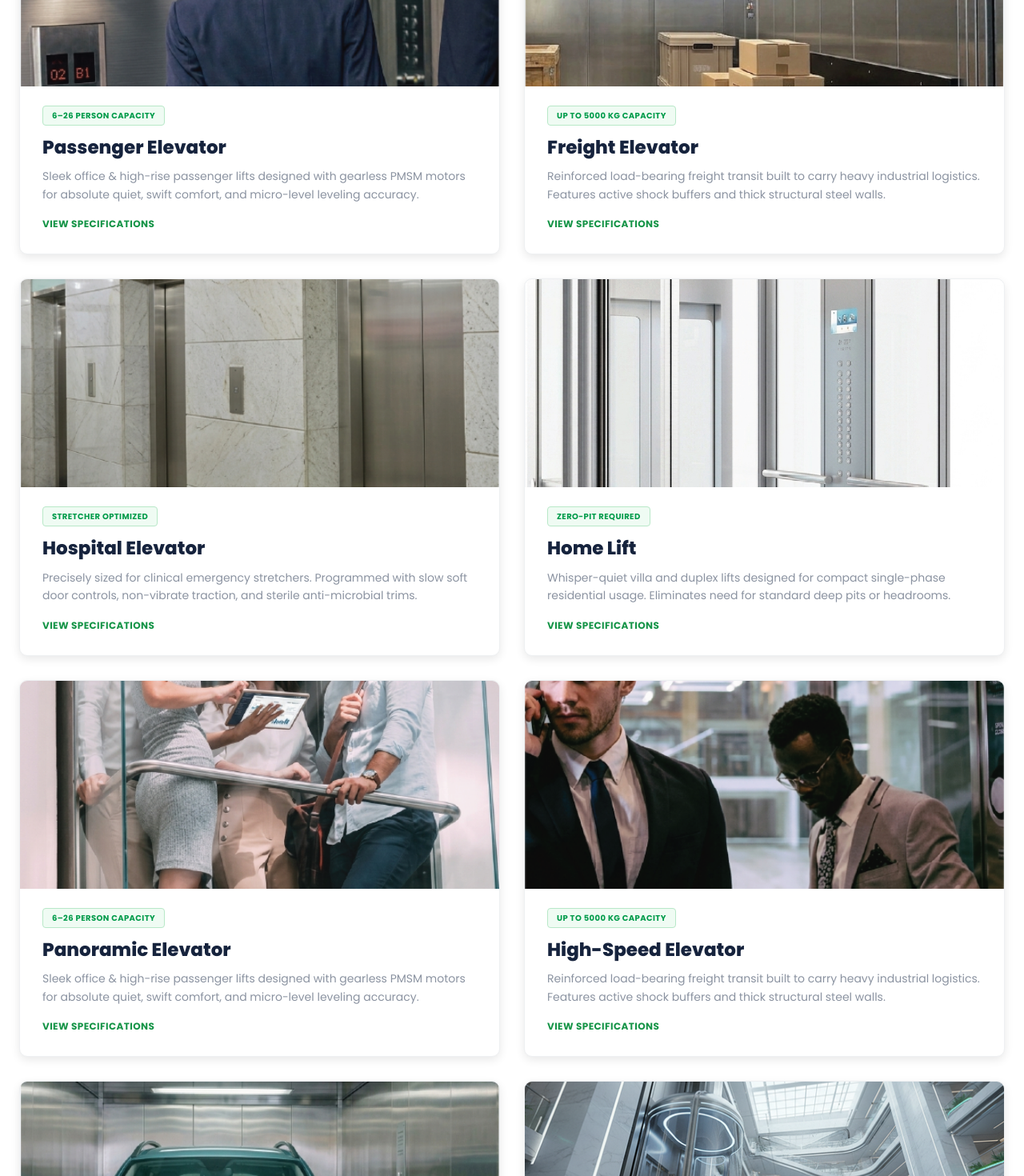
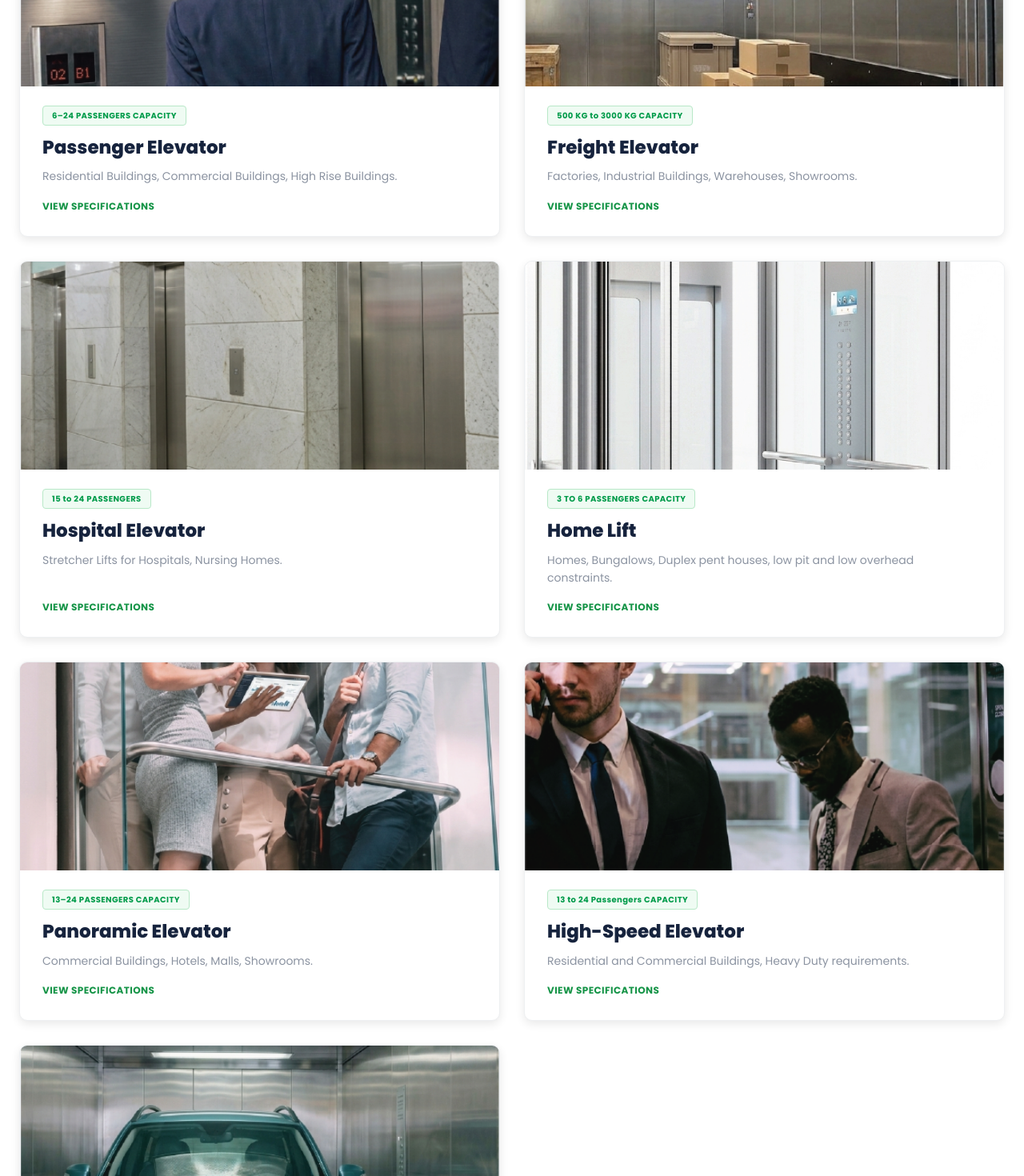
Before and after one commit to Divyanimankar/Raj-elevator, a React (Vite) app: page /products in a window 1280 px wide. Shown: the part 900-2370 px from the top of the page at 80% size. Built offline with nearby package versions, Linux system fonts and the light colour scheme.

Commit message:
Images Remaining

```diff
--- a/src/pages/Home.css
+++ b/src/pages/Home.css
@@ -289,6 +289,7 @@ font-family: "Inter", sans-serif; */
   transition:
     transform 0.2s ease,
     box-shadow 0.2s ease;
+  cursor: pointer;
 }
 
 .heroFourthSectionCard:hover {
--- a/src/pages/Home.jsx
+++ b/src/pages/Home.jsx
@@ -1,4 +1,5 @@
 import { Link } from 'react-router-dom';
+import { useNavigate } from "react-router-dom";
 import CTASection from '../components/CTASection.jsx';
 import {IMG,products,projects} from '../data/siteData.js';
 import './Home.css';
@@ -35,47 +36,47 @@ import capsuleLift from "../assets/images/capsule.png";
 
 const benefits=['Highly energy efficient gearless machines saving up to 40% power','Integrated microprocessor control systems for seamless floor leveling','Robust safety components including ARD (Automatic Rescue Device)']
 
-const productss = [
-  {
-    name: "Passenger Elevator",
-    image: IMG.passenger,
-     tag: "Sleek, high-capacity cabins engineered with PMSM Gearless machinery for smart office towers and premium residential developments."
-  },
-  {
-    name: "Freight Elevator",
-    image: IMG.freight,
-    tag: "Ultra-heavy duty freight solutions with reinforced mechanical structures. Built to withstand punishing industrial logistics.', image:IMG.freight, desc:'Reinforced load-bearing freight transit built for industrial logistics, factories and warehouses."  },
-  {
-    name: "Hospital Elevator",
-    image: IMG.hospital,
-    tag: "Sized for smooth stretcher transit. Features micro-leveling accuracy, slow door closing, and sterile, quiet-ride cabin design."
-  },
-  {
-    name: "Home Lift",
-    image: IMG.home,
-    tag:"Compact, stylish, single-phase lifts requiring zero overhead or pit space. Seamlessly integrated into luxury villas.', image:IMG.home, desc:'Whisper-quiet home lift solutions for compact single-phase residential spaces."
-  },
-  {
-    name: "Panoramic Elevator",
-    image: IMG.panoramic,
-    tag: "Advanced multi-level parking solutions featuring precise mechanical structural guidance and auto-door gate coordination."
-  },
-  {
-    name: "High-Speed Elevator",
-    image: IMG.highSpeed,
-    tag: "Aesthetic architectural glass capsules providing stunning external panoramas. Designed as dynamic visual elements.', image:IMG.office, desc:'Fast, stable vertical transport engineered for demanding commercial towers."
-  },
-  {
-    name: "Car Lift",
-    image: IMG.car,
-    tag: "'Supercharged transit operating up to 6.0 m/s. Integrated with smart dispatch controls and active vibration damping.', image:IMG.mall, desc:'A premium visual statement for malls, hotels and landmark buildings."
-  },
-  {
-    name: "Capsule Elevator",
-    image: IMG.capsule,
-    tag: "Unique custom geometry shapes including rounded, oval, and pentagonal glass cabins for bespoke architectural layouts.', image:IMG.office, desc:'Fast, stable vertical transport engineered for demanding commercial towers."
-  },
-];
+// const productss = [
+//   {
+//     name: "Passenger Elevator",
+//     image: IMG.passenger,
+//      tag: "Sleek, high-capacity cabins engineered with PMSM Gearless machinery for smart office towers and premium residential developments."
+//   },
+//   {
+//     name: "Freight Elevator",
+//     image: IMG.freight,
+//     tag: "Ultra-heavy duty freight solutions with reinforced mechanical structures. Built to withstand punishing industrial logistics.', image:IMG.freight, desc:'Reinforced load-bearing freight transit built for industrial logistics, factories and warehouses."  },
+//   {
+//     name: "Hospital Elevator",
+//     image: IMG.hospital,
+//     tag: "Sized for smooth stretcher transit. Features micro-leveling accuracy, slow door closing, and sterile, quiet-ride cabin design."
+//   },
+//   {
+//     name: "Home Lift",
+//     image: IMG.home,
+//     tag:"Compact, stylish, single-phase lifts requiring zero overhead or pit space. Seamlessly integrated into luxury villas.', image:IMG.home, desc:'Whisper-quiet home lift solutions for compact single-phase residential spaces."
+//   },
+//   {
+//     name: "Panoramic Elevator",
+//     image: IMG.panoramic,
+//     tag: "Advanced multi-level parking solutions featuring precise mechanical structural guidance and auto-door gate coordination."
+//   },
+//   {
+//     name: "High-Speed Elevator",
+//     image: IMG.highSpeed,
+//     tag: "Aesthetic architectural glass capsules providing stunning external panoramas. Designed as dynamic visual elements.', image:IMG.office, desc:'Fast, stable vertical transport engineered for demanding commercial towers."
+//   },
+//   {
+//     name: "Car Lift",
+//     image: IMG.car,
+//     tag: "'Supercharged transit operating up to 6.0 m/s. Integrated with smart dispatch controls and active vibration damping.', image:IMG.mall, desc:'A premium visual statement for malls, hotels and landmark buildings."
+//   },
+//   {
+//     name: "Capsule Elevator",
+//     image: IMG.capsule,
+//     tag: "Unique custom geometry shapes including rounded, oval, and pentagonal glass cabins for bespoke architectural layouts.', image:IMG.office, desc:'Fast, stable vertical transport engineered for demanding commercial towers."
+//   },
+// ];
 
 const steps = [
   { number: "01", title: "Project Communication/proposal", desc: "Project Communication/proposal " },
@@ -101,7 +102,10 @@ const sliderLogos = [
   ...clientLogos,
 ];
 
-export default function Home(){return (
+export default function Home(){
+
+  const navigate = useNavigate();
+  return (
 <>
 
 
@@ -251,7 +255,7 @@ export default function Home(){return (
   <div className="heroFourthSectionGrid">
 
     {/* Passenger Elevator */}
-    <div className="heroFourthSectionCard">
+    <div className="heroFourthSectionCard" onClick={() => navigate("/products/passenger-elevator")}>
       <img
         className="heroFourthSectionImage"
         src={passengerLift}
@@ -280,8 +284,7 @@ export default function Home(){return (
         </div>
 
         <p className="heroFourthSectionDescription">
-          Sleek, high-capacity cabins engineered with PMSM Gearless machinery
-          for smart office towers.
+         Residential Buildings, Commercial Buildings, High Rise Buildings.
         </p>
 
         <a href="/products/passenger-elevator" className="heroFourthSectionExplore">
@@ -302,7 +305,7 @@ export default function Home(){return (
     </div>
 
     {/* Freight Elevator */}
-    <div className="heroFourthSectionCard">
+    <div className="heroFourthSectionCard"  onClick={() => navigate("/products/freight-elevator")}>
       <img
         className="heroFourthSectionImage"
         src={freightLift}
@@ -331,8 +334,7 @@ export default function Home(){return (
         </div>
 
         <p className="heroFourthSectionDescription">
-          Ultra-heavy duty freight solutions with reinforced mechanical
-          structures. Built to withstand demanding loads.
+         Factories, Industrial Buildings, Warehouses, Showrooms.
         </p>
 
         <a href="/products/freight-elevator" className="heroFourthSectionExplore">
@@ -353,7 +355,7 @@ export default function Home(){return (
     </div>
 
     {/* Hospital Elevator */}
-    <div className="heroFourthSectionCard">
+    <div className="heroFourthSectionCard" onClick={() => navigate("/products/hospital-elevator")}>
       <img
         className="heroFourthSectionImage"
         src={hospitalLift}
@@ -379,8 +381,7 @@ export default function Home(){return (
         </div>
 
         <p className="heroFourthSectionDescription">
-          Sized for smooth stretcher and bed transit, with anti-bacterial
-          finishes for critical care environments.
+           Stretcher Lifts for Hospitals, Nursing Homes.
         </p>
 
         <a href="/products/hospital-elevator" className="heroFourthSectionExplore">
@@ -401,7 +402,7 @@ export default function Home(){return (
     </div>
 
     {/* Home Lift */}
-    <div className="heroFourthSectionCard">
+    <div className="heroFourthSectionCard" onClick={() => navigate("/products/home-lift")}>
       <img
         className="heroFourthSectionImage"
         src={homeLift}
@@ -428,8 +429,7 @@ export default function Home(){return (
         </div>
 
         <p className="heroFourthSectionDescription">
-          Compact, stylish, single-phase lifts requiring zero overhead or pit
-          space. Seamlessly integrates with home decor.
+           Homes, Bungalows, Duplex pent houses, low pit and low overhead constraints.
         </p>
 
         <a href="/products/home-lift" className="heroFourthSectionExplore">
@@ -450,7 +450,7 @@ export default function Home(){return (
     </div>
 
     {/* Car Lift */}
-    <div className="heroFourthSectionCard">
+    <div className="heroFourthSectionCard" onClick={() => navigate("/products/car-lift")}>
       <img
         className="heroFourthSectionImage"
         src={carLift}
@@ -476,8 +476,7 @@ export default function Home(){return (
         </div>
 
         <p className="heroFourthSectionDescription">
-          Advanced multi-level parking solutions featuring precise mechanical
-          positioning for tight urban plots.
+         Residential and Commercial Buildings, Car Parking Buildings.
         </p>
 
          <a href="/products/car-lift" className="heroFourthSectionExplore">
@@ -498,7 +497,7 @@ export default function Home(){return (
     </div>
 
     {/* Panoramic Elevator */}
-    <div className="heroFourthSectionCard">
+    <div className="heroFourthSectionCard" onClick={() => navigate("/products/panoramic-elevator")}>
       <img
         className="heroFourthSectionImage"
         src={panoramicLift}
@@ -525,8 +524,7 @@ export default function Home(){return (
         </div>
 
         <p className="heroFourthSectionDescription">
-          Aesthetic architectural glass capsules providing stunning external
-          panoramic views of the skyline.
+          Commercial Buildings, Hotels, Malls, Showrooms.
         </p>
 
         <a href="/products/panoramic-elevator" className="heroFourthSectionExplore">
@@ -547,7 +545,7 @@ export default function Home(){return (
     </div>
 
     {/* High-Speed Elevator */}
-    <div className="heroFourthSectionCard">
+    <div className="heroFourthSectionCard" onClick={() => navigate("/products/high-speed-elevator")}>
       <img
         className="heroFourthSectionImage"
         src={highSpeedLift}
@@ -573,8 +571,7 @@ export default function Home(){return (
         </div>
 
         <p className="heroFourthSectionDescription">
-          Supercharged transit operating up to 6.0 m/s. Integrated with smart
-          dispatch for zero-wait travel.
+         Residential and Commercial Buildings, Heavy Duty requirements.
         </p>
 
         <a href="/products/high-speed-elevator" className="heroFourthSectionExplore">
@@ -595,7 +592,7 @@ export default function Home(){return (
     </div>
 
     {/* Capsule Elevator */}
-    <div className="heroFourthSectionCard">
+    {/* <div className="heroFourthSectionCard">
       <img
         className="heroFourthSectionImage"
         src={capsuleLift}
@@ -642,7 +639,7 @@ export default function Home(){return (
           </svg>
         </a>
       </div>
-    </div>
+    </div> */}
 
   </div>
 </section>
--- a/src/pages/ProductDetail.jsx
+++ b/src/pages/ProductDetail.jsx
@@ -134,7 +134,7 @@ const productsData = {
     title: "Hospital Elevator",
     badge: "STRETCHER OPTIMIZED",
     description:
-      "Stretcher Lifts for Hospitals, Nursing Homes",
+      "Stretcher Lifts for Hospitals, Nursing Homes.",
 
     images: [
       "https://images.unsplash.com/photo-1586773860418-d37222d8fce3?q=80&w=1200&auto=format&fit=crop",
@@ -179,7 +179,7 @@ const productsData = {
     title: "Home Lift",
     badge: "ZERO-PIT REQUIRED",
     description:
-      "Homes, Bungalows, Duplex pent houses, low pit and low overhead constraints",
+      "Homes, Bungalows, Duplex pent houses, low pit and low overhead constraints.",
 
     images: [
       "https://images.unsplash.com/photo-1600607687939-ce8a6c25118c?q=80&w=1200&auto=format&fit=crop",
@@ -261,7 +261,7 @@ const productsData = {
     title: "High-Speed Elevator",
     badge: "HIGH-RISE PERFORMANCE",
     description:
-      "Residential and Commercial Buildings, Heavy Duty requirements",
+      "Residential and Commercial Buildings, Heavy Duty requirements.",
 
     images: [
       "https://images.unsplash.com/photo-1486406146926-c627a92ad1ab?q=80&w=1200&auto=format&fit=crop",
--- a/src/pages/Products.css
+++ b/src/pages/Products.css
@@ -68,6 +68,7 @@
   transition:
     transform 0.25s ease,
     box-shadow 0.25s ease;
+  cursor: pointer;
 }
 
 .rep-products-card:hover {
@@ -173,7 +174,7 @@
 
 .rep-products-content a:hover {
   color: #087536;
-  text-decoration: underline;
+  text-decoration: none;
 }
 
 /* =========================================
--- a/src/pages/Products.jsx
+++ b/src/pages/Products.jsx
@@ -18,8 +18,15 @@ import highSpeedLift  from "../assets/images/highSpeed.png";
 
 import carLift from "../assets/images/car.png";
 import capsuleLift from "../assets/images/capsule.png";
+import { useNavigate } from "react-router-dom";
 
-export default function Products(){return (
+export default function Products(){
+
+
+ const navigate = useNavigate();
+
+
+  return (
 <>
   {/* <PageHero image={IMG.passenger} eyebrow="★ An ISO 9001:2015 Certified Vertical Transit Leader" title="Our Elevator Solutions" text="Explore a comprehensive and versatile portfolio co-engineered with Japanese Nidec precision controls for every architectural specification."/> */}
 
@@ -48,7 +55,7 @@ export default function Products(){return (
     <div className="rep-products-grid">
 
       {/* Passenger Elevator */}
-      <article className="rep-products-card">
+      <article className="rep-products-card"  onClick={() => navigate("/products/passenger-elevator")}>
         <div className="rep-products-image-wrap">
           <img
             src= {passengerLift} alt="Passenger Elevator" />
@@ -56,15 +63,13 @@ export default function Products(){return (
 
         <div className="rep-products-content">
           <span className="rep-products-badge">
-            6–26 PERSON CAPACITY
+            6–24 PASSENGERS CAPACITY
           </span>
 
           <h3>Passenger Elevator</h3>
 
           <p>
-            Sleek office & high-rise passenger lifts designed with gearless
-            PMSM motors for absolute quiet, swift comfort, and micro-level
-            leveling accuracy.
+           Residential Buildings, Commercial Buildings, High Rise Buildings.
           </p>
 
           {/* <a href="products/product-details">
@@ -79,7 +84,7 @@ export default function Products(){return (
 
 
       {/* Freight Elevator */}
-      <article className="rep-products-card">
+      <article className="rep-products-card" onClick={() => navigate("/products/freight-elevator")}>
         <div className="rep-products-image-wrap">
           <img
             src= {freightLift} alt="Freight Elevator" />
@@ -87,15 +92,13 @@ export default function Products(){return (
 
         <div className="rep-products-content">
           <span className="rep-products-badge">
-            UP TO 5000 KG CAPACITY
+            500 KG to 3000 KG CAPACITY
           </span>
 
           <h3>Freight Elevator</h3>
 
           <p>
-            Reinforced load-bearing freight transit built to carry heavy
-            industrial logistics. Features active shock buffers and thick
-            structural steel walls.
+            Factories, Industrial Buildings, Warehouses, Showrooms.
           </p>
 
           <Link to="/products/freight-elevator">
@@ -106,7 +109,7 @@ export default function Products(){return (
 
 
       {/* Hospital Elevator */}
-      <article className="rep-products-card">
+      <article className="rep-products-card" onClick={() => navigate("/products/hospital-elevator")}>
         <div className="rep-products-image-wrap">
           <img
             src= {hospitalLift} alt="Hospital Elevator"
@@ -115,15 +118,13 @@ export default function Products(){return (
 
         <div className="rep-products-content">
           <span className="rep-products-badge">
-            STRETCHER OPTIMIZED
+           15 to 24 PASSENGERS
           </span>
 
           <h3>Hospital Elevator</h3>
 
           <p>
-            Precisely sized for clinical emergency stretchers. Programmed
-            with slow soft door controls, non-vibrate traction, and sterile
-            anti-microbial trims.
+           Stretcher Lifts for Hospitals, Nursing Homes.
           </p>
 
           <Link to="/products/hospital-elevator">
@@ -134,7 +135,7 @@ export default function Products(){return (
 
 
       {/* Home Lift */}
-      <article className="rep-products-card">
+      <article className="rep-products-card" onClick={() => navigate("/products/home-lift")}>
         <div className="rep-products-image-wrap">
           <img
             src= {homeLift} alt="Home Lift"
@@ -143,15 +144,13 @@ export default function Products(){return (
 
         <div className="rep-products-content">
           <span className="rep-products-badge">
-            ZERO-PIT REQUIRED
+            3 TO 6 PASSENGERS CAPACITY
           </span>
 
           <h3>Home Lift</h3>
 
           <p>
-            Whisper-quiet villa and duplex lifts designed for compact
-            single-phase residential usage. Eliminates need for standard
-            deep pits or headrooms.
+            Homes, Bungalows, Duplex pent houses, low pit and low overhead constraints.
           </p>
 
          <Link to="/products/home-lift">
@@ -162,7 +161,7 @@ export default function Products(){return (
 
 
       {/* Panoramic Elevator - Repeat */}
-      <article className="rep-products-card">
+      <article className="rep-products-card"  onClick={() => navigate("/products/panoramic-elevator")}>
         <div className="rep-products-image-wrap">
           <img
             src= {panoramicLift} alt="Panoramic Elevator"
@@ -171,15 +170,13 @@ export default function Products(){return (
 
         <div className="rep-products-content">
           <span className="rep-products-badge">
-            6–26 PERSON CAPACITY
+            13–24 PASSENGERS CAPACITY
           </span>
 
           <h3>Panoramic Elevator</h3>
 
           <p>
-            Sleek office & high-rise passenger lifts designed with gearless
-            PMSM motors for absolute quiet, swift comfort, and micro-level
-            leveling accuracy.
+           Commercial Buildings, Hotels, Malls, Showrooms.
           </p>
 
          <Link to="/products/panoramic-elevator">
@@ -190,7 +187,7 @@ export default function Products(){return (
 
 
       {/* highSpeedLift Elevator - Repeat */}
-      <article className="rep-products-card">
+      <article className="rep-products-card" onClick={() => navigate("/products/high-speed-elevator")}>
         <div className="rep-products-image-wrap">
           <img
             src= {highSpeedLift} alt="HighSpeed Lift"
@@ -199,15 +196,13 @@ export default function Products(){return (
 
         <div className="rep-products-content">
           <span className="rep-products-badge">
-            UP TO 5000 KG CAPACITY
+             13 to 24 Passengers CAPACITY
           </span>
 
           <h3>High-Speed Elevator</h3>
 
           <p>
-            Reinforced load-bearing freight transit built to carry heavy
-            industrial logistics. Features active shock buffers and thick
-            structural steel walls.
+           Residential and Commercial Buildings, Heavy Duty requirements.
           </p>
 
           <Link to="/products/high-speed-elevator">
@@ -218,7 +213,7 @@ export default function Products(){return (
 
 
       {/* Car Elevator - Repeat */}
-      <article className="rep-products-card">
+      <article className="rep-products-card" onClick={() => navigate("/products/car-lift")}>
         <div className="rep-products-image-wrap">
           <img
             src= {carLift}
@@ -227,15 +222,13 @@ export default function Products(){return (
 
         <div className="rep-products-content">
           <span className="rep-products-badge">
-            STRETCHER OPTIMIZED
+            2500 KG to 3500 KG CAPACITY
           </span>
 
           <h3>Car Lift</h3>
 
           <p>
-            Precisely sized for clinical emergency stretchers. Programmed
-            with slow soft door controls, non-vibrate traction, and sterile
-            anti-microbial trims.
+           Residential and Commercial Buildings, Car Parking Buildings.
           </p>
 
           <Link to="/products/car-lift">
@@ -246,7 +239,7 @@ export default function Products(){return (
 
 
       {/* Capsule - Repeat */}
-      <article className="rep-products-card">
+      {/* <article className="rep-products-card">
         <div className="rep-products-image-wrap">
           <img
             src={capsuleLift}
@@ -271,7 +264,7 @@ export default function Products(){return (
   VIEW SPECIFICATIONS
 </Link>
         </div>
-      </article>
+      </article> */}
 
     </div>
   </div>
```
Also changed, not shown: src/App.jsx (+4 -35 lines).
